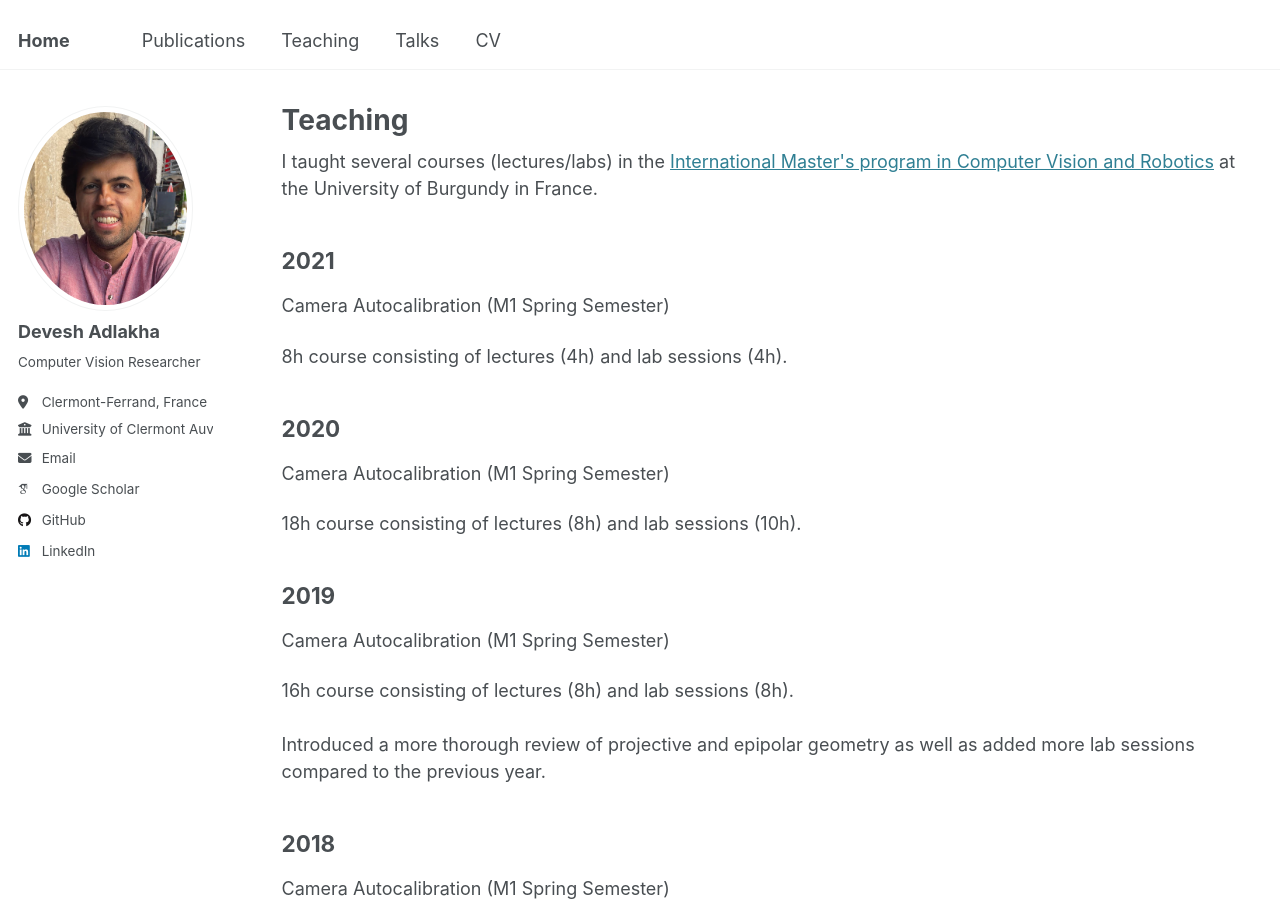
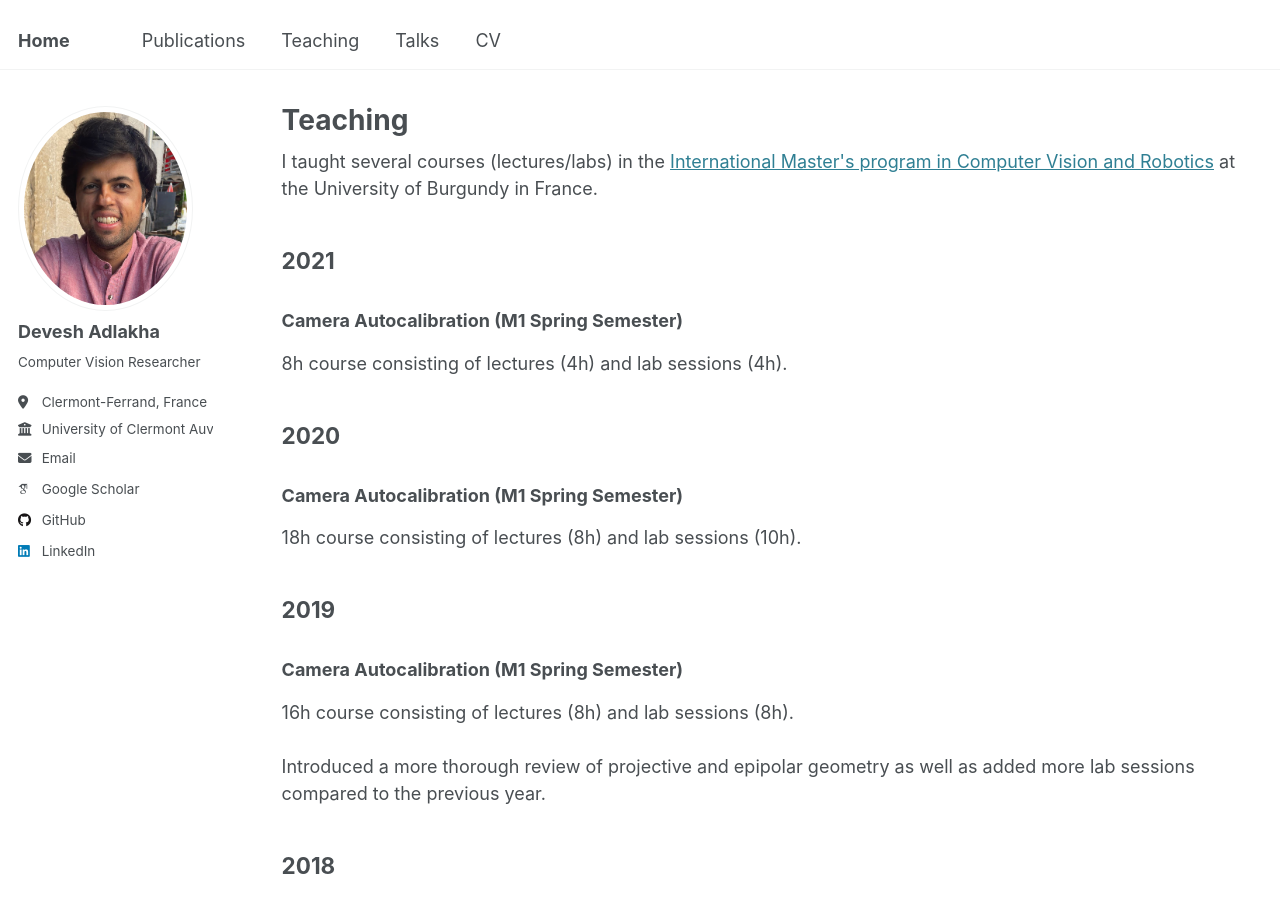
Before and after one commit to devadlakha/devadlakha.github.io, a Jekyll site: the page built from _pages/teaching.html, in a window 1280 px wide and 900 px high. Built offline with Jekyll 4.4.1, drawn with Linux system fonts in a browser that asks for light colours; some web fonts are replaced.

Commit message:
Update archive-single.html

```diff
--- a/_includes/archive-single.html
+++ b/_includes/archive-single.html
@@ -42,7 +42,7 @@
 
         {% if post.collection == 'teaching' %}
           <!-- {{ post.type }}, <i>{{ post.venue }}</i>, {{ post.date | default: "1900-01-01" | date: "%Y" }} -->
-          <p> {{ post.type }}</p>
+          <h3> {{ post.type }}</h3>
         {% elsif post.collection == 'publications' %}
           <p>Published in <i>{{ post.venue }}</i>, {{ post.date | default: "1900-01-01" | date: "%Y" }} </p>
         {% elsif post.date %}
```
